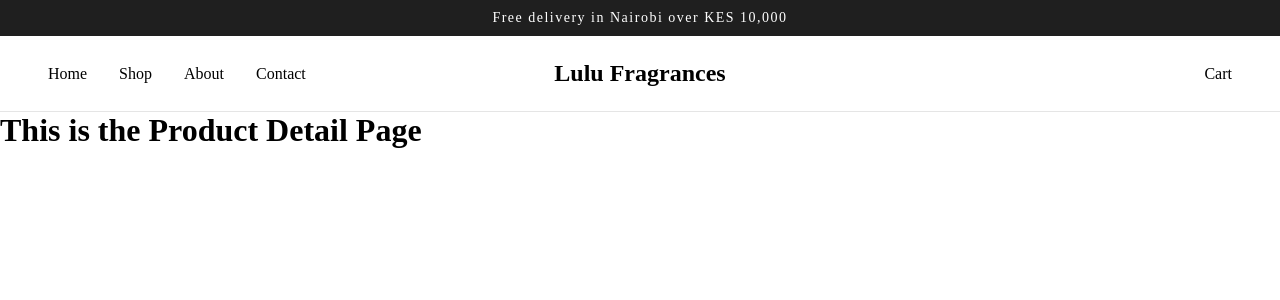
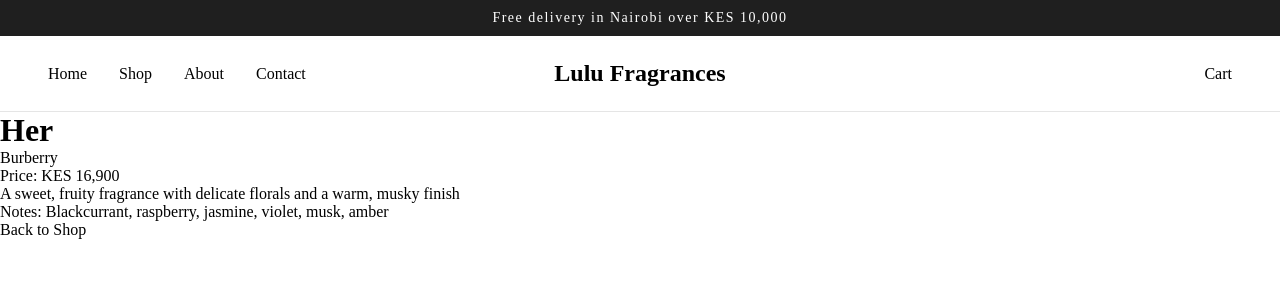
Before and after one commit to yvonnenyambura/perfume-store, a React (Vite) app: page /product/1 in a window 1280 px wide. Shown: the top 300 px of the page. Built offline with nearby package versions, Linux system fonts and the light colour scheme.

Commit message:
Add product details and not-found handling

```diff
--- a/src/pages/ProductDetail.jsx
+++ b/src/pages/ProductDetail.jsx
@@ -1,6 +1,27 @@
+import { Link, useParams } from 'react-router-dom'
+import products from '../data/products'
+
 function ProductDetail() {
-    return(
-        <h1>This is the Product Detail Page</h1>
+    const { id } = useParams()
+    const product = products.find((item) => item.id === Number(id))
+
+    if (!product) {
+        return (
+            <>
+            <h1>Product not found</h1>
+            <Link to="/">Back to Products</Link>
+            </>
+        )
+    }
+    return (
+        <>
+        <h1>{product.name}</h1>
+        <p>{product.brand}</p>
+        <p>Price: KES {product.price.toLocaleString()}</p>
+        <p>{product.description}</p>
+        <p>Notes: {product.notes}</p>
+        <Link to="/shop">Back to Shop</Link>
+        </>
     )
 }
 
```
